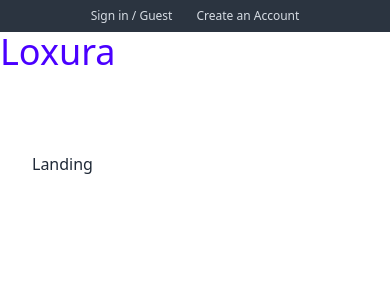
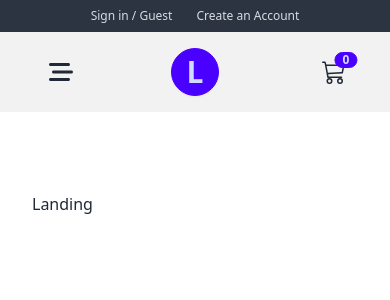
Before and after one commit to Said-MZ/Luxora-e-commerce, a React (Vite) app: page / in a window 390 px wide. Shown: the top 300 px of the page. Built offline with nearby package versions, Linux system fonts and the light colour scheme.

Commit message:
Add Navbar Structure

```diff
--- /dev/null
+++ b/src/components/Navbar.jsx
@@ -0,0 +1,54 @@
+import React from "react";
+import { NavLink } from "react-router-dom";
+import { FaBarsStaggered } from "react-icons/fa6";
+import { BsCart3 } from "react-icons/bs";
+
+const Navbar = () => {
+  return (
+    <nav className="bg-base-200">
+      <div className="align-elements navbar py-4">
+        <div className="navbar-start">
+          <NavLink
+            to="/"
+            className="hidden lg:flex btn btn-primary items-center text-3xl btn-circle"
+          >
+            L
+          </NavLink>
+
+          <div className="dropdown">
+            <label tabIndex={0} className="btn btn-ghost lg:hidden">
+              <FaBarsStaggered className="h-6 w-6" />
+            </label>
+            <ul
+              tabIndex={0}
+              className="menu menu-large dropdown-content mt-3 z-10 p-2 shadow bg-base-200"
+            >
+              nav links
+            </ul>
+          </div>
+        </div>
+        <div className="navbar-center ">
+          <NavLink
+            to="/"
+            className="lg:hidden btn btn-primary items-center text-3xl btn-circle"
+          >
+            L
+          </NavLink>
+          <ul className="menu menu-horizontal hidden lg-flex">nav links</ul>
+        </div>
+        <div className="navbar-end">
+          <NavLink to="/cart" className="btn btn-ghost btn-circle btn-md ml-4">
+            <div className="indicator">
+              <BsCart3 className="h-6 w-6" />
+              <span className="badge badge-sm  badge-primary indicator-item">
+                0
+              </span>
+            </div>
+          </NavLink>
+        </div>
+      </div>
+    </nav>
+  );
+};
+
+export default Navbar;
--- a/src/components/index.js
+++ b/src/components/index.js
@@ -1,4 +1,5 @@
 import FormInput from "./FormInput";
 import SubmitBtn from "./SubmitBtn";
 import Header from "./Header";
-export { FormInput, SubmitBtn, Header };
+import Navbar from "./Navbar";
+export { FormInput, SubmitBtn, Header, Navbar };
--- a/src/pages/HomeLayout.jsx
+++ b/src/pages/HomeLayout.jsx
@@ -1,14 +1,12 @@
 import React from "react";
 import { Outlet } from "react-router-dom";
-import { Header } from "../components";
+import { Header, Navbar } from "../components";
 
 const HomeLayout = () => {
   return (
     <>
       <Header />
-      <nav>
-        <span className="text-4xl text-primary">Loxura</span>
-      </nav>
+      <Navbar />
       <section className="align-elements py-20">
         <Outlet />
       </section>
```
